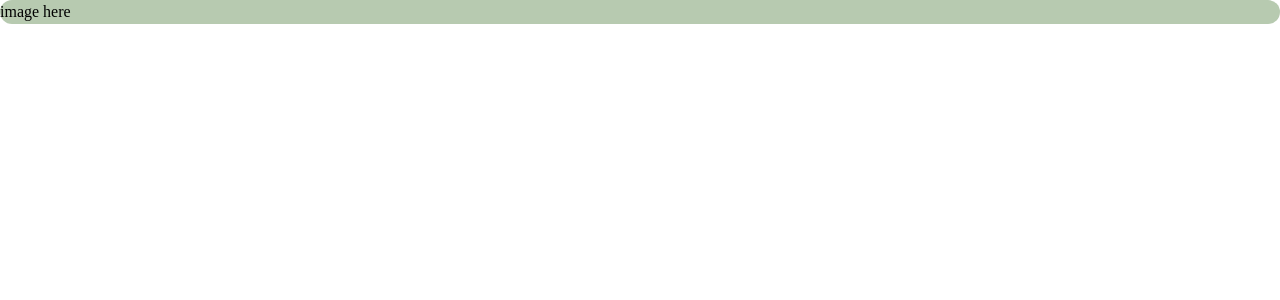
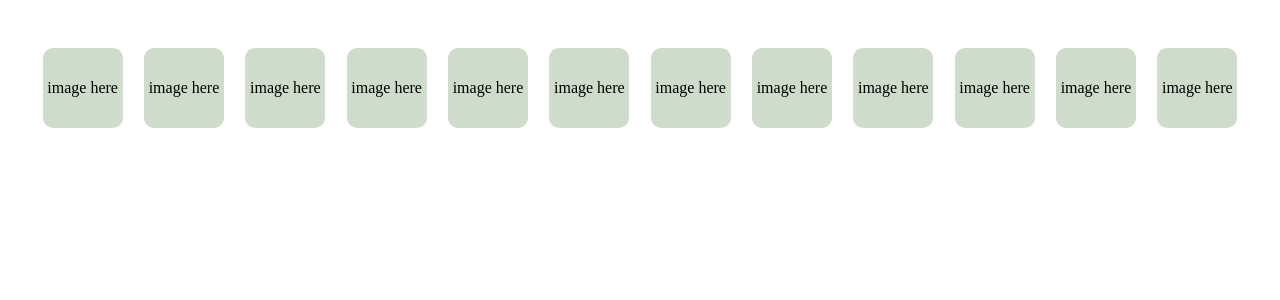
Before and after one commit to burtonmars/Ambient-Focus, a Next.js app: page /player/sounds in a window 1280 px wide. Shown: the top 300 px of the page. Built offline with nearby package versions, Linux system fonts and the light colour scheme.

Commit message:
template and styling of player, no functionality, dummy cards

```diff
--- a/package.json
+++ b/package.json
@@ -21,7 +21,8 @@
     "react-scroll": "^1.8.9",
     "sass": "^1.62.0",
     "tailwindcss": "3.3.1",
-    "typescript": "5.0.4"
+    "typescript": "5.0.4",
+    "use-sound": "^4.0.1"
   },
   "devDependencies": {
     "@types/react-scroll": "^1.8.6"
--- a/src/pages/player/player.tsx
+++ b/src/pages/player/player.tsx
@@ -1,12 +1,25 @@
 import React from 'react';
 
-import style from '../../styles/Player.module.scss';
+import styles from '../../styles/Player.module.scss';
 import Sounds from './sounds';
+import Footer from '@/components/footer';
+import Navbar from '@/components/navbar';
 
 function Player() {
   return (
-    <div>
-      <Sounds />
+    <div className={styles.player__background}>
+      <div className={styles.player__container}>
+        <div className={styles.player__navbar}>
+          <Navbar />
+        </div>
+        <div className={styles.player__titleContainer}>
+          <h1>Click any sound to add it to your ambience</h1>
+        </div>
+        <div className={styles.player__soundsContainer}>
+          <Sounds />
+        </div>
+        <Footer />
+      </div>
     </div>
   )
 }
--- a/src/pages/player/sounds.tsx
+++ b/src/pages/player/sounds.tsx
@@ -5,7 +5,18 @@ import SoundCard from './soundcard';
 
 function sounds() {
   return (
-    <div>
+    <div className={style.sounds__container}>
+      <SoundCard />
+      <SoundCard />
+      <SoundCard />
+      <SoundCard />
+      <SoundCard />
+      <SoundCard />
+      <SoundCard />
+      <SoundCard />
+      <SoundCard />
+      <SoundCard />
+      <SoundCard />
       <SoundCard />
     </div>
   )
--- a/src/styles/Hero.module.scss
+++ b/src/styles/Hero.module.scss
@@ -17,7 +17,7 @@
         padding-bottom: 2rem;
     }
 
-    .hero__brandImg {
+    .hero__logo {
         margin-bottom: 3rem;
     }
 
--- a/src/styles/Soundcard.module.scss
+++ b/src/styles/Soundcard.module.scss
@@ -1,4 +1,10 @@
 .soundcard__container {
-    background-color: var(--soundcard-background-color);
-    border-radius: 20px;
+    display: flex;
+    flex-direction: column;
+    align-items: center;
+    justify-content: center;
+    height: 5rem;
+    width: 5rem;
+    background-color: var(--soundcard-color-rgba);
+    border-radius: 10px;
 }
--- a/src/styles/Sounds.module.scss
+++ b/src/styles/Sounds.module.scss
@@ -0,0 +1,9 @@
+.sounds__container {
+    display: flex;
+    flex-wrap: wrap;
+    justify-content: space-around;
+    padding: 2rem;
+    margin-top: 1rem;
+    width: 100%;
+    height: 100%;
+}
--- a/src/styles/globals.css
+++ b/src/styles/globals.css
@@ -8,7 +8,9 @@
   --font-family: "Castoro", serif;
 
   --cta-highlight-color: #00FFE0;
-  --soundcard-background-color: #B7CAB0;
+  --soundcard-color: #B7CAB0;
+  --soundcard-color-rgba: rgba(183, 202, 176, .65);
+  --soundcard-color-rgba-selected: rgba(128, 201, 102, .65);
 }
 
 * {
```
Also changed, not shown: src/components/navbar.tsx (added, +26 -0 lines), src/pages/landing/hero.tsx (+6 -5 lines), src/styles/Navbar.module.scss (added, +19 -0 lines), src/styles/Player.module.scss (+43 -0 lines), 1 other file (tests, documents, lock files or other folders).
